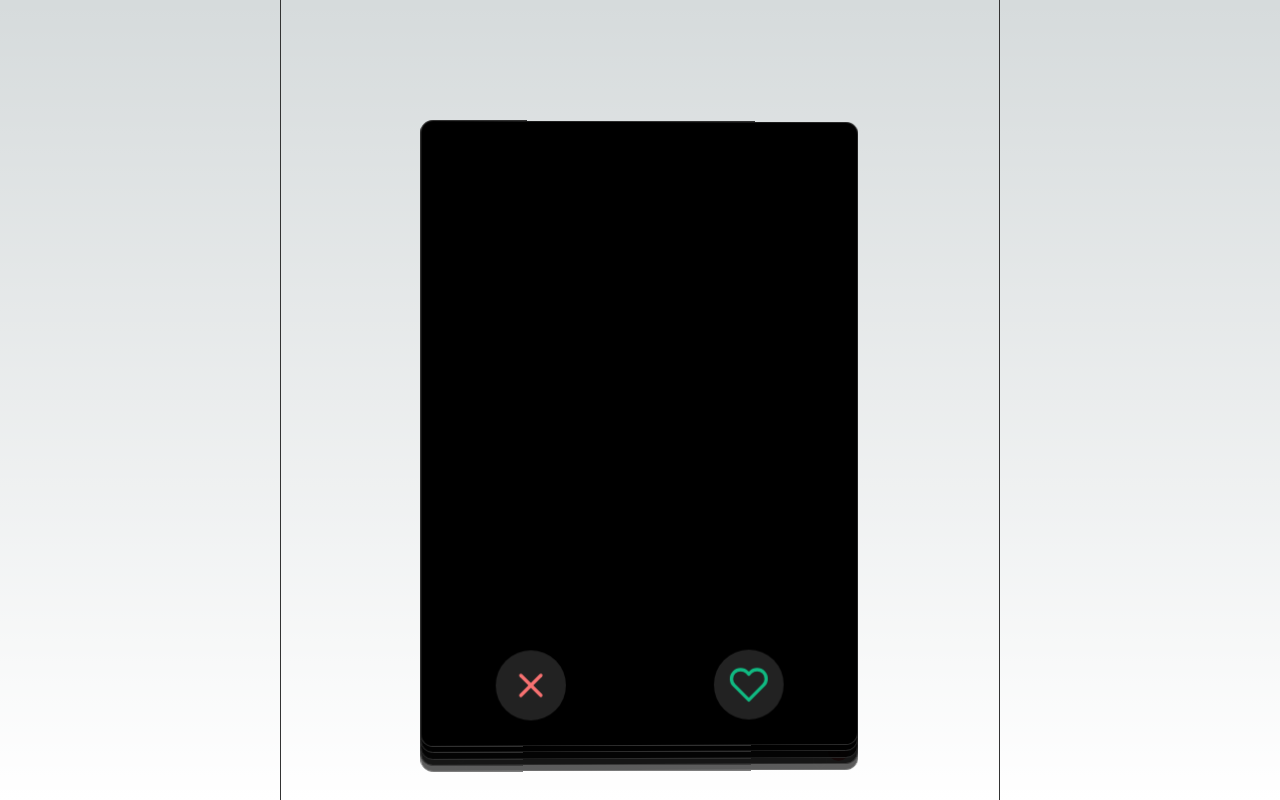
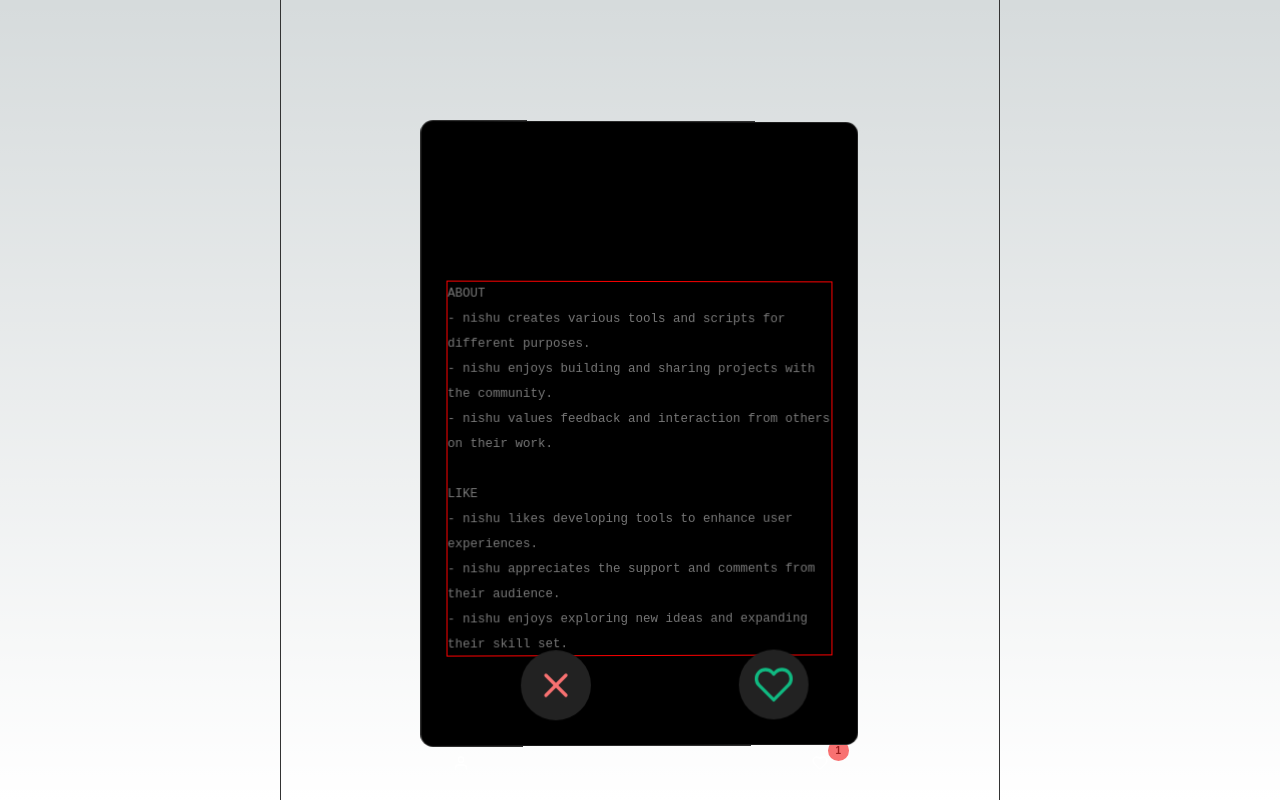
Before and after one commit to nishantrpai/tools.nishu.dev, a Next.js app: page /lovecaster in a window 1280 px wide. Built offline with nearby package versions, Linux system fonts and the light colour scheme.

Commit message:
create basic about

```diff
--- a/pages/lovecaster.js
+++ b/pages/lovecaster.js
@@ -9,7 +9,26 @@ import { FiHeart, FiUser, FiX } from 'react-icons/fi';
 
 export default function LoveCaster() {
 
-  const [members, setMembers] = useState([1, 2, 3, 4, 5, 6, 7, 8, 9, 10]);
+  const [members, setMembers] = useState([{
+    name: 'nishu',
+    username: 'nishu',
+    bio: 'I am a software engineer',
+    about: `ABOUT
+- nishu creates various tools and scripts for different purposes.
+- nishu enjoys building and sharing projects with the community.
+- nishu values feedback and interaction from others on their work.
+
+LIKE
+- nishu likes developing tools to enhance user experiences.
+- nishu appreciates the support and comments from their audience.
+- nishu enjoys exploring new ideas and expanding their skill set.
+
+DISLIKE
+- nishu dislikes technical issues like website downtime or missed notifications.
+- nishu may find managing multiple projects and maintaining them challenging.
+- nishu might struggle with staying organized or keeping up with all the tasks.`,
+    img: `https://i.seadn.io/gae/SypPjsAZsAaiNvsh2V7w8M1PXz7o2t0EFNb4Jd04yx5y_rtr7MeA4fFPRlSK-3M9b5Vv7EoF8W7BVHEKZ_NhqQrsBhtTi9hieFk8CXg?w=500&auto=format&`
+  }]);
 
   return (
     <>
@@ -29,15 +48,23 @@ export default function LoveCaster() {
         }}>
           {members.map((member, index) => (
             <div className={styles.tinderCard} id={`tinder-card-${index}`} style={{ opacity: 1 - index * 0.1, zIndex: 10 - index, top: 20 + ((index % 5)* 5), borderColor: `rgba(51,51,51,${(index+1)*0.95})` }}>
-
+              {/* about */}
+              <div>
+                <h1 className={styles.name}>{member.name}</h1>
+                <h2 className={styles.username}>{member.username}</h2>
+                <p className={styles.bio}>{member.bio}</p>
+                <p className={styles.about}>{member.about}</p>
+              </div>
             <div className={styles.swipeMenu}>
               <button className={styles.swipeButton} style={{  color: '#f87171' }} onClick={() => {
                 document.getElementById(`tinder-card-${index}`).style.background = '#f87171';
                 setTimeout(() => {
-                  document.getElementById(`tinder-card-${index}`).style.background = '#000';
+                  if(members.length > 0) {
+                    setMembers(members.filter((m, i) => i !== index));
+                    console.log('swiped left', members.length);
+                    document.getElementById(`tinder-card-${index}`).style.background = '#000';
+                  }
                 }, 500);
-                setMembers(members.filter((m, i) => i !== index));
-                console.log('swiped left', members.length);
                 // set current element background to red
               }}>
               <FiX/>
@@ -45,11 +72,13 @@ export default function LoveCaster() {
               <button className={styles.swipeButton} style={{ color: '#10b981' }} onClick={() => {
                 document.getElementById(`tinder-card-${index}`).style.background = '#10b981';
                 setTimeout(() => {
-                  document.getElementById(`tinder-card-${index}`).style.background = '#000';
+                  if(members.length > 0) {
+                    document.getElementById(`tinder-card-${index}`).style.background = '#000';
+                    setMembers(members.filter((m, i) => i !== index));
+                    console.log('swiped right', members.length);
+                    // set current element background to green
+                  }
                 }, 500);
-                setMembers(members.filter((m, i) => i !== index));
-                console.log('swiped right', members.length);
-                // set current element background to green
               }}>
               <FiHeart/>
               </button>
--- a/styles/Home.module.css
+++ b/styles/Home.module.css
@@ -414,9 +414,32 @@
   border-radius: 10px;
   z-index: 10;
   transition: all 0.5s;
+  padding: 20px;
   border: 1px solid #333;
 }
 
+.tinderCard .name {
+
+}
+
+.tinderCard .img {
+
+}
+
+.tinderCard .bio {
+
+}
+.tinderCard .about {
+  font-size: 10px;
+  margin-top: 20px;
+  max-height: 300px;
+  line-height: 2;
+  overflow: scroll;
+  font-family: monospace;
+  white-space: pre-wrap;
+  color: #777;
+  border: 1px solid red;
+}
 
 .swipeButton {
   cursor: pointer;
@@ -444,4 +467,7 @@
     width: 70vw;
     height: 60vh;
   }
+  .tinderCard .about {
+    max-height: 50vw;
+  }
 }
```
